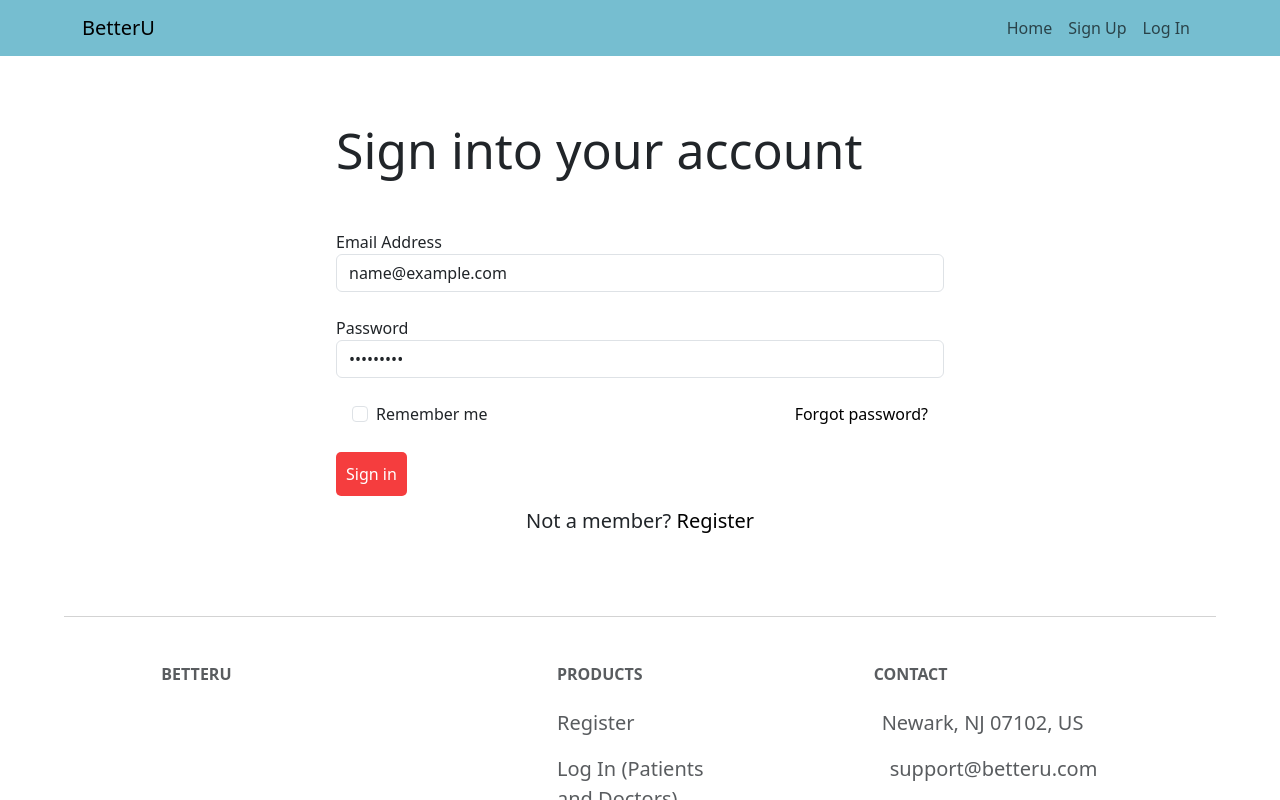
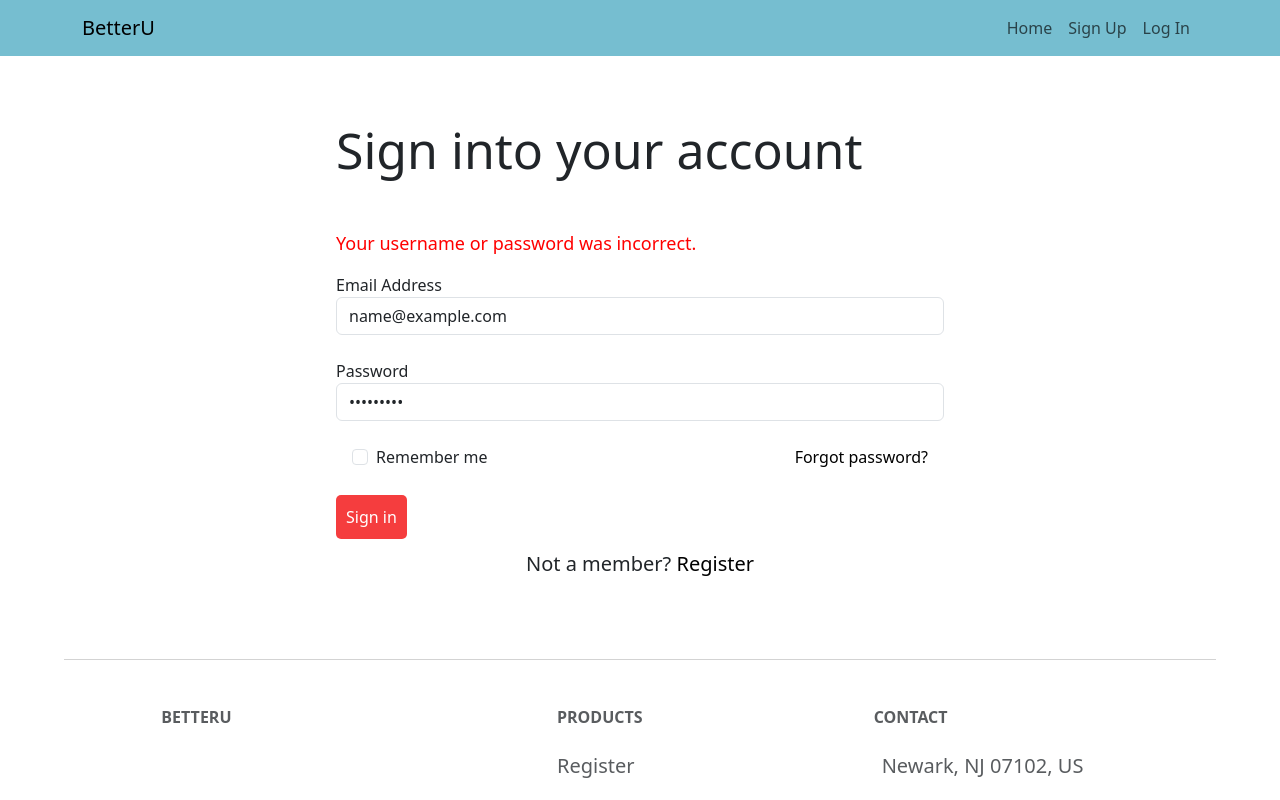
Before and after one commit to Chris8115/CS490-Group-1-Frontend, a React (Create React App) app: page /log-in in a window 1280 px wide. Both pictures are taken after typing "name@example.com", "Sample123" into the empty fields and a click on the button "Sign in". Shown: the top 800 px of the page. Built offline with nearby package versions, Linux system fonts and the light colour scheme; no server answers.

Commit message:
fixed login feature w/ blank redirect
and session variable saving

```diff
--- a/src/components/LoginForm.js
+++ b/src/components/LoginForm.js
@@ -1,4 +1,5 @@
 import { React, useState, useEffect } from 'react';
+import { useNavigate } from 'react-router-dom';
 import {
     MDBContainer,
     MDBInput,
@@ -9,55 +10,55 @@ import {
 import '../css/custom.css';
 
 function LoginForm() {
+
     const [email, setEmail] = useState('');
     const [password, setPassword] = useState('');
     const [responseMessage, setResponseMessage] = useState('');
-    const [loggedIn, setLoggedIn] = useState(false);
+    const [loggedIn, setLoggedIn] = useState('first-time');
+    const [failedLogin, setFailedLogin] = useState(false);
+
+    const navigate = useNavigate();
 
     const handleSubmit = async (event) => {
 
         event.preventDefault();
-        console.log(email);
-        console.log(password);
+
         try {
+
             const response = await fetch(`http://localhost:5000/login?email=${email}&password=${password}`, {
               method: 'POST',
               headers: {
                 'Content-Type': 'application/json',
               },
               body: JSON.stringify({ email, password }),
+
             });
 
+            if (!response.ok) throw new Error('Login failed');
+
             const data = await response.json();
+
+            localStorage.setItem('email', data.email);
+            localStorage.setItem('user_id', data.user_id);
+            localStorage.setItem('role', data.role);
+
+            setLoggedIn('success');
+            setResponseMessage(data.message);
             console.log(data);
-          setLoggedIn(true);
-
-          setResponseMessage(data.message);
-        } catch (error) {
-          setResponseMessage('An error occurred.');
-          console.log("An error occurred while logging in.");
+        }
+        catch (err) {
+          console.error(err);
+          setLoggedIn('failed');
         }
 
       };
 
       useEffect(() => {
-        try {
-          const response = fetch(`http://localhost:5000/login_check`, {
-            method: 'GET',
-            headers: {
-              'Content-Type': 'application/json',
+        if (loggedIn === 'success') {
+          navigate('/dashboard_redirect');
         }
-          });
-
-          const data = response.json();
-          console.log(data);
-
-
-
-          setResponseMessage(data.message);
-        } catch (error) {
-          setResponseMessage('An error occurred.');
-          console.log("An error occurred to log in.");
+        else if (loggedIn === 'failed') {
+          setFailedLogin(true);
         }
       }, [loggedIn])
 
@@ -67,19 +68,21 @@ function LoginForm() {
 
         <h1 className='login-title'>Sign into your account</h1>
 
-        <form>
+        <form onSubmit={handleSubmit}>
+
+          {failedLogin ? <p style={{color: 'red', fontSize: '18px'}}>Your username or password was incorrect.</p> : <></>}
 
             <label>Email Address</label>
-            <MDBInput wrapperClass='mb-4' label='' id='form1' type='email'  onChange={(e) => setEmail(e.target.value)} />
+            <MDBInput wrapperClass='mb-4' label='' id='form1' type='email' value={email} placeholder='Email Address' onChange={(e) => setEmail(e.target.value)} />
             <label>Password</label>
-            <MDBInput wrapperClass='mb-4' label='' id='form2' type='password' onChange={(e) => setPassword(e.target.value)}/>
+            <MDBInput wrapperClass='mb-4' label='' id='form2' type='password' value={password} placeholder='Password' onChange={(e) => setPassword(e.target.value)}/>
 
             <div className="d-flex justify-content-between mx-3 mb-4">
                 <MDBCheckbox name='flexCheck' value='' id='flexCheckDefault' label='Remember me' />
                 <a href="!#">Forgot password?</a>
             </div>
 
-            <button type='submit' className="login-btn" onClick={handleSubmit}>Sign in</button>
+            <button type='submit' className="login-btn" href=''>Sign in</button>
 
             <div className="text-center">
                 <p>Not a member? <a href="/sign-up">Register</a></p>
```
Lines whose indentation alone changed are shown as unchanged.
